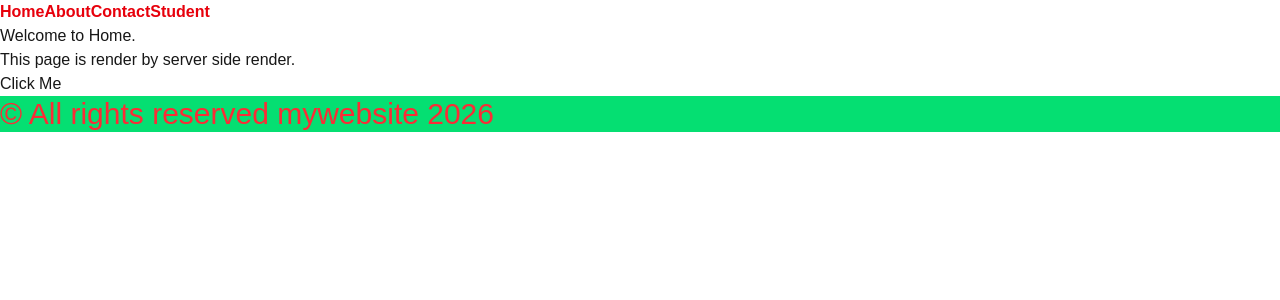
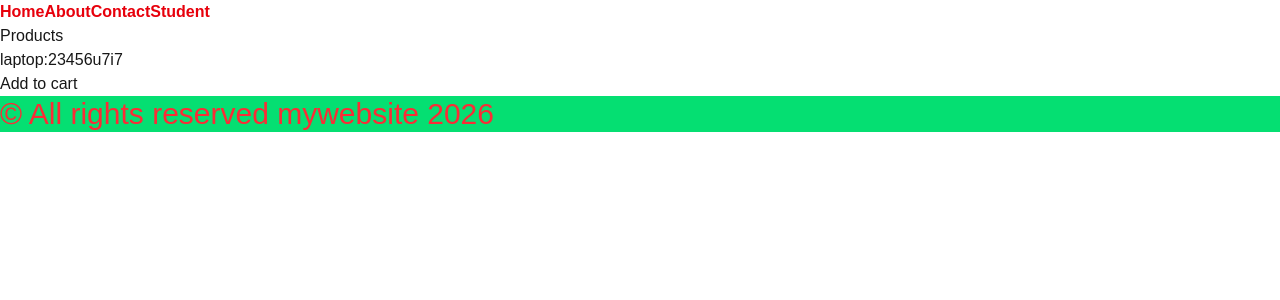
Before and after one commit to Sanjana-53/nextjs-tutorial, a Next.js app in the folder my-app/: page /home in a window 1280 px wide. Shown: the top 300 px of the page. Built offline with nearby package versions, Linux system fonts and the light colour scheme.

Commit message:
updated commit

```diff
--- /dev/null
+++ b/my-app/app/home/AddtoCart.js
@@ -0,0 +1,11 @@
+"use client"
+export default function AddToCart(){
+    function handleClick(){
+        alert("product added to cart..")
+    }
+    return(
+        <div>
+            <button onClick={handleClick}>Add to Cart</button>
+        </div>
+    )
+}
--- a/my-app/app/home/page.js
+++ b/my-app/app/home/page.js
@@ -1,14 +1,24 @@
-"use client"
-export default function Home(){
-    function handleClick(){
-        alert("Button Clicked")
-    }
+export default function Products(){
     return(
         <div>
-            <h1>Welcome to Home.</h1>
-            <p>This page is render by server side render.</p>
-            <button onClick={handleClick}>Click Me</button>
-
+            <h1>Products</h1>
+            <p>laptop:23456u7i7</p>
+            <button>Add to cart</button>
         </div>
     )
 }
+
+// "use client"
+// export default function Home(){
+//     function handleClick(){
+//         alert("Button Clicked")
+//     }
+//     return(
+//         <div>
+//             <h1>Welcome to Home.</h1>
+//             <p>This page is render by server side render.</p>
+//             <button onClick={handleClick}>Click Me</button>
+
+//         </div>
+//     )
+// }
```
